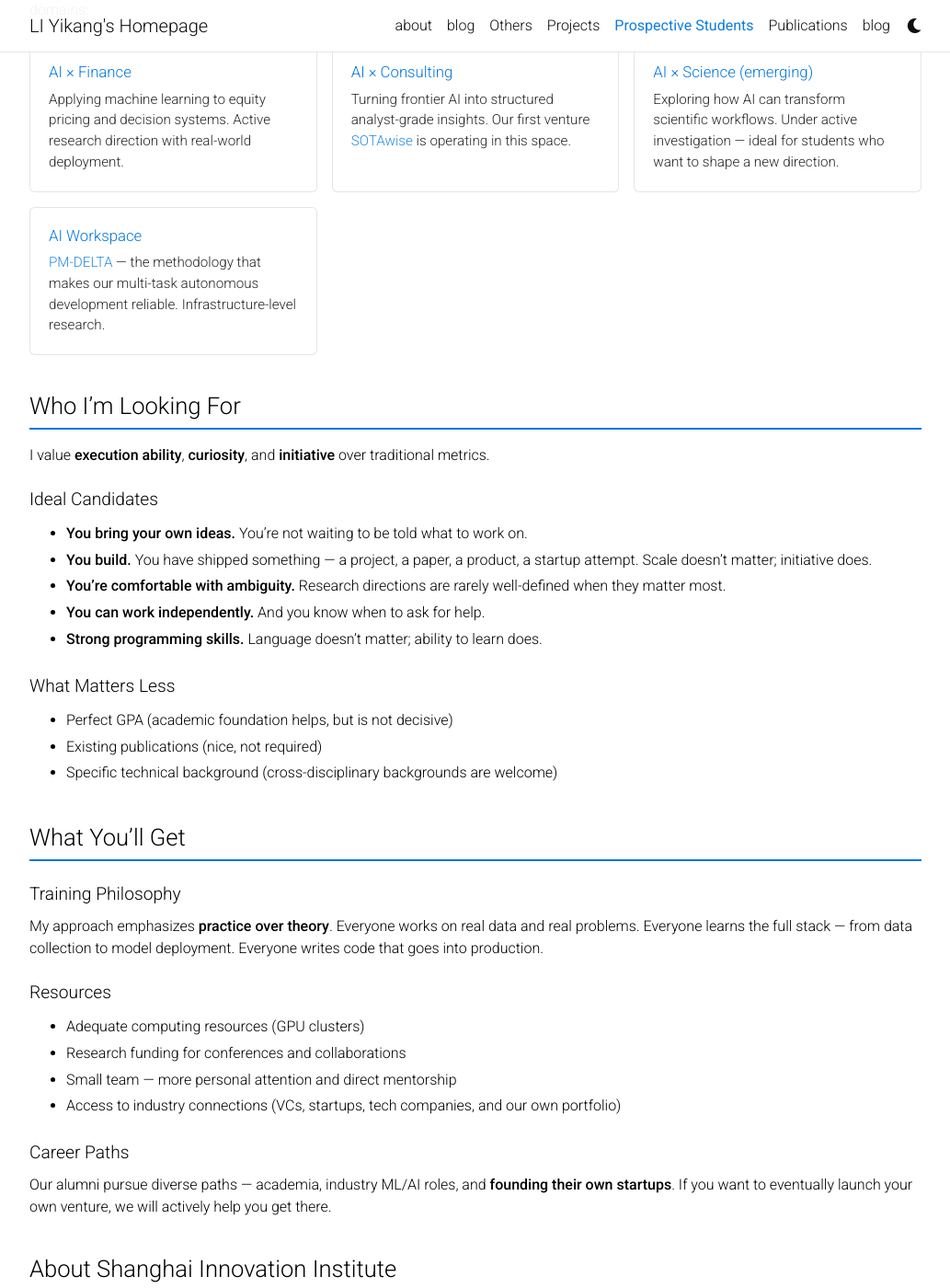
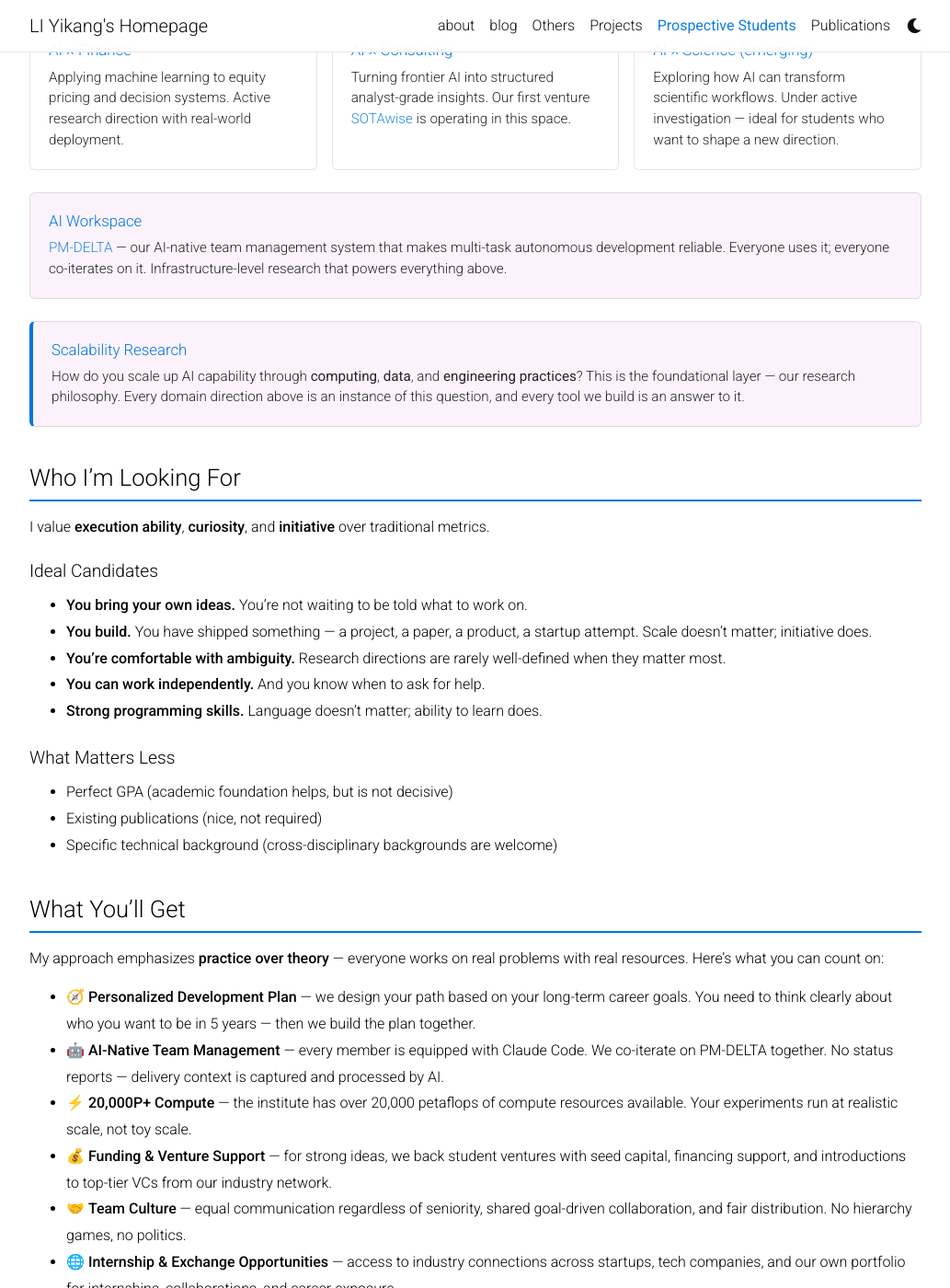
Before and after one commit to yikang-li/yikang-li.github.io, a Jekyll site: the page built from _pages/prospective.md, in a window 1280 px wide and 1400 px high, scrolled down 480 px. Shown: the whole window at 92% size, without its empty margins (123-1156 px from the left). Built offline with Jekyll 4.4.1, drawn with Linux system fonts in a browser that asks for light colours; comment, search, counter and statistics services are not loaded; some of the changed text lies outside the part shown.

Commit message:
docs(homepage): emphasize offer side in recruiting + fix duplicate blog nav
Rebalance recruiting messaging from candidate-selectivity framing toward
what DELTA Lab concretely provides. Restructure Prospective Students page
with 3-layer research architecture and detailed value proposition.

- Remove nav: true from blog.md to fix duplicate blog tab in top nav
- Rewrite homepage callout with 5 value labels (personalized development,
  AI-native management, compute, funding, internship opportunities)
- Restructure "What We Work On" into 3 visual layers: domain directions,
  AI Workspace, and Scalability Research (research philosophy)
- Rewrite "What You'll Get" with 6 detailed points matching recruiting pitch

```diff
--- a/_pages/prospective.md
+++ b/_pages/prospective.md
@@ -80,7 +80,7 @@ I am actively recruiting **PhD students**, **research interns**, and **engineers
 
 ## What We Work On
 
-DELTA Lab pursues a research program called <strong style="white-space: nowrap;">AI × Data × X</strong> — using AI to leverage high-knowledge-density data to enhance specific domains:
+DELTA Lab pursues a research program called <strong style="white-space: nowrap;">AI × Data × X</strong> — a three-layer architecture built on a clear research philosophy:
 
 <div class="value-grid">
   <div class="value-card">
@@ -95,9 +95,19 @@ DELTA Lab pursues a research program called <strong style="white-space: nowrap;"
     <h4>AI × Science (emerging)</h4>
     <p>Exploring how AI can transform scientific workflows. Under active investigation — ideal for students who want to shape a new direction.</p>
   </div>
-  <div class="value-card">
+</div>
+
+<div class="value-grid">
+  <div class="value-card" style="background-color: var(--global-code-bg-color);">
     <h4>AI Workspace</h4>
-    <p><a href="/blog/2026/introducing-pm-delta/">PM-DELTA</a> — the methodology that makes our multi-task autonomous development reliable. Infrastructure-level research.</p>
+    <p><a href="/blog/2026/introducing-pm-delta/">PM-DELTA</a> — our AI-native team management system that makes multi-task autonomous development reliable. Everyone uses it; everyone co-iterates on it. Infrastructure-level research that powers everything above.</p>
+  </div>
+</div>
+
+<div class="value-grid">
+  <div class="value-card" style="background-color: var(--global-code-bg-color); border-left: 4px solid var(--global-theme-color);">
+    <h4>Scalability Research</h4>
+    <p>How do you scale up AI capability through <b>computing</b>, <b>data</b>, and <b>engineering practices</b>? This is the foundational layer — our research philosophy. Every domain direction above is an instance of this question, and every tool we build is an answer to it.</p>
   </div>
 </div>
 
@@ -121,16 +131,14 @@ I value **execution ability**, **curiosity**, and **initiative** over traditiona
 
 ## What You'll Get
 
-### Training Philosophy
+My approach emphasizes **practice over theory** — everyone works on real problems with real resources. Here's what you can count on:
 
-My approach emphasizes **practice over theory**. Everyone works on real data and real problems. Everyone learns the full stack — from data collection to model deployment. Everyone writes code that goes into production.
-
-### Resources
-
-- Adequate computing resources (GPU clusters)
-- Research funding for conferences and collaborations
-- Small team — more personal attention and direct mentorship
-- Access to industry connections (VCs, startups, tech companies, and our own portfolio)
+- 🧭 **Personalized Development Plan** — we design your path based on your long-term career goals. You need to think clearly about who you want to be in 5 years — then we build the plan together.
+- 🤖 **AI-Native Team Management** — every member is equipped with Claude Code. We co-iterate on PM-DELTA together. No status reports — delivery context is captured and processed by AI.
+- ⚡ **20,000P+ Compute** — the institute has over 20,000 petaflops of compute resources available. Your experiments run at realistic scale, not toy scale.
+- 💰 **Funding & Venture Support** — for strong ideas, we back student ventures with seed capital, financing support, and introductions to top-tier VCs from our industry network.
+- 🤝 **Team Culture** — equal communication regardless of seniority, shared goal-driven collaboration, and fair distribution. No hierarchy games, no politics.
+- 🌐 **Internship & Exchange Opportunities** — access to industry connections across startups, tech companies, and our own portfolio for internships, collaborations, and career exposure.
 
 ### Career Paths
 
```
Also changed, not shown: _pages/about.md (+1 -1 lines), _pages/blog.md (+0 -1 lines).
